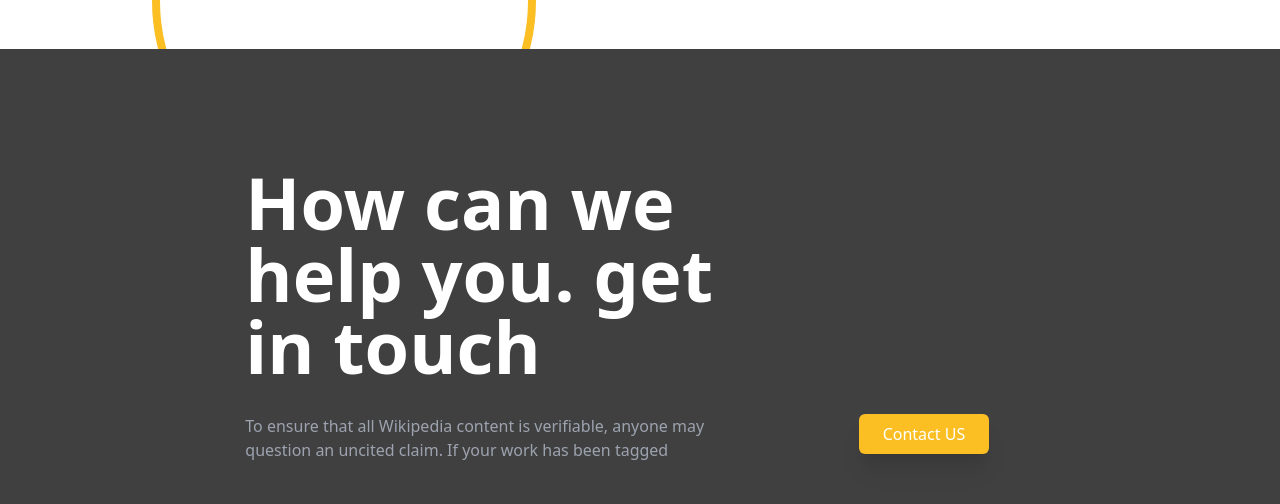
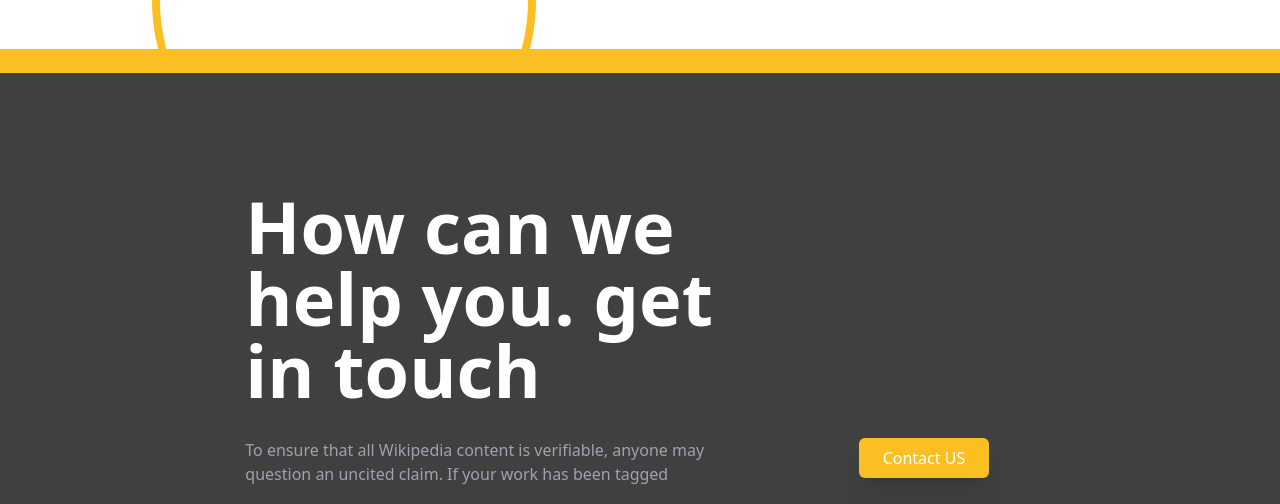
Before and after one commit to Dimonzus/smart-select, a website built with Vite: page index.html in a window 1280 px wide. Shown: the part 3535-4039 px from the top of the page. Built offline with nearby package versions, Linux system fonts and the light colour scheme.

Commit message:
yellow strip added

```diff
--- a/index.html
+++ b/index.html
@@ -930,8 +930,11 @@
 
 
     <!-- Footer -->
+    <div class="bg-amber-400 w-full h-6"></div>
 <footer class="w-full min-h-screen flex items-center justify-center bg-neutral-700">
+
   <div class="md:w-2/3 w-full text-white flex flex-col container mx-auto px-8">
+
       <div class="w-full text-7xl font-bold">
           <h1 class="w-full md:w-2/3">How can we help you. get
               in touch</h1>
```
